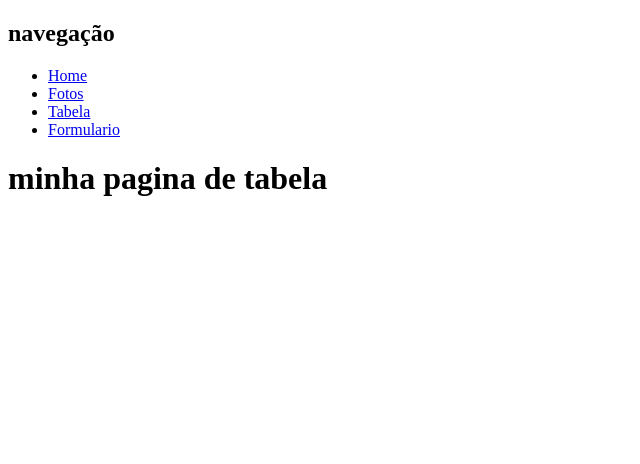
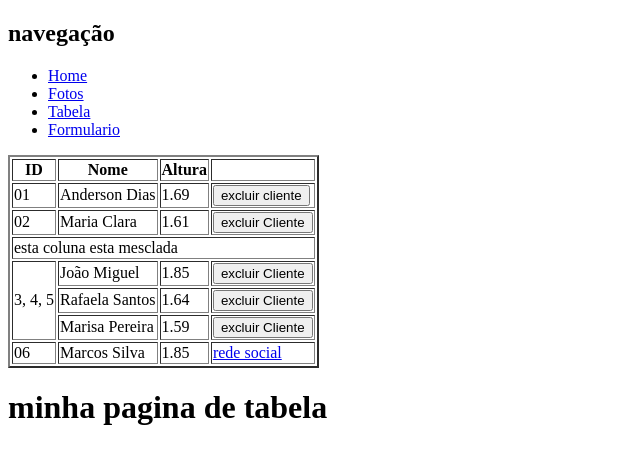
Before and after one commit to andfdias/pw1a2025, a plain HTML site: page tabela.html in a window 1280 px wide. Shown: the whole page, without its empty margins (0-640 px from the left). Drawn offline with Linux system fonts and the light colour scheme.

Commit message:
criamos a tabela

```diff
--- a/tabela.html
+++ b/tabela.html
@@ -3,7 +3,7 @@
 <head>
     <meta charset="UTF-8">
     <meta name="viewport" content="width=device-width, initial-scale=1.0">
-    <title>página de tabela</title>
+    <title>Tabela</title>
 </head>
 <h2>navegação</h2>
 <ul>
@@ -28,6 +28,75 @@
             </a>
       </li>
 </ul>
+
+<table border="2">
+      <thead>
+            <tr>
+                  <th>ID</th>
+                  <th>Nome</th>
+                  <th>Altura</th>
+                  <th></th>
+            </tr>
+      </thead>
+      <tbody>
+            <tr>
+                  <td>01</td>
+                  <td>Anderson Dias</td>
+                  <td>1.69</td>
+                  <td>
+                        <button>excluir cliente</button>
+                  </td>
+            </tr>
+            <tr>
+                  <td>02</td>
+                  <td>Maria Clara</td>
+                  <td>1.61</td>
+                  <td>
+                        <button>excluir Cliente</button>
+                  </td>
+            </tr>
+            <tr>
+                  <td colspan="4">
+                        esta coluna esta mesclada
+                  </td>
+            </tr>
+            <tr>
+                  <td rowspan="3">
+                        3, 4, 5
+                  </td>
+                  <td>João Miguel</td>
+                  <td>1.85</td>
+                  <td>
+                        <button>excluir Cliente</button>
+                  </td>
+            </tr>
+            <tr>
+                  <td>Rafaela Santos</td>
+                  <td>1.64</td>
+                  <td>
+                        <button>excluir Cliente</button>
+                  </td>
+            </tr>
+            <tr>
+                  <td>Marisa Pereira</td>
+                  <td>1.59</td>
+                  <td>
+                        <button>excluir Cliente</button>
+                  </td>
+            </tr>
+            <tr>
+                  <td>06</td>
+                  <td>Marcos Silva</td>
+                  <td>1.85</td>
+                  <td>
+                        <a href="https://facebook.com">
+                              rede social
+                        </a>
+                  </td>
+            </tr>
+      </tbody>
+</table>
+
 <body>
     <h1>minha pagina de tabela</h1>
 </body>
```
Also changed, not shown: index.html (line endings or trailing spaces).
